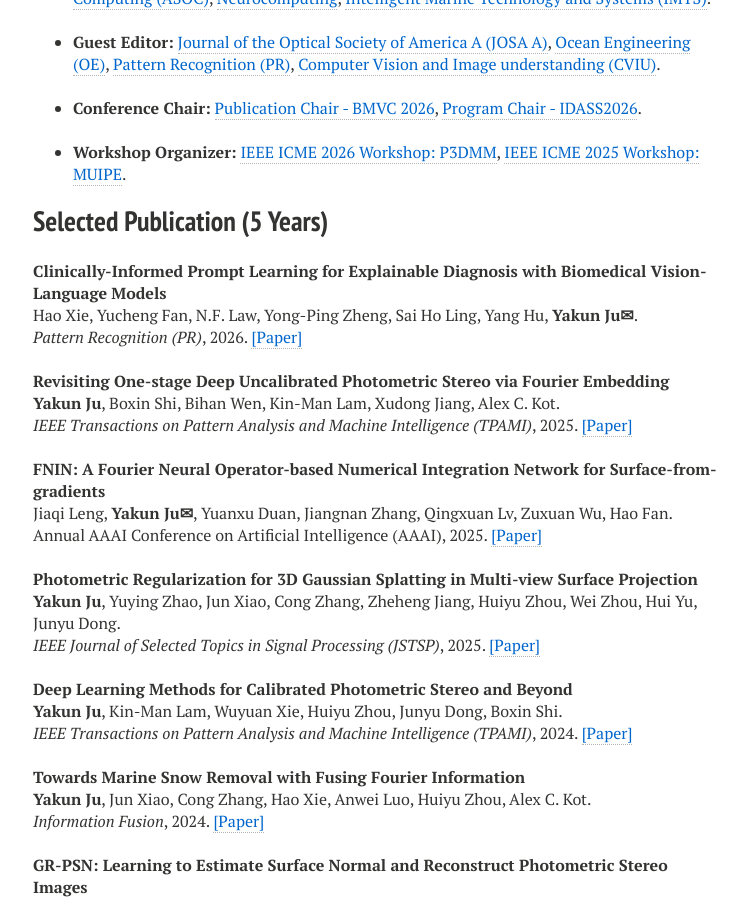
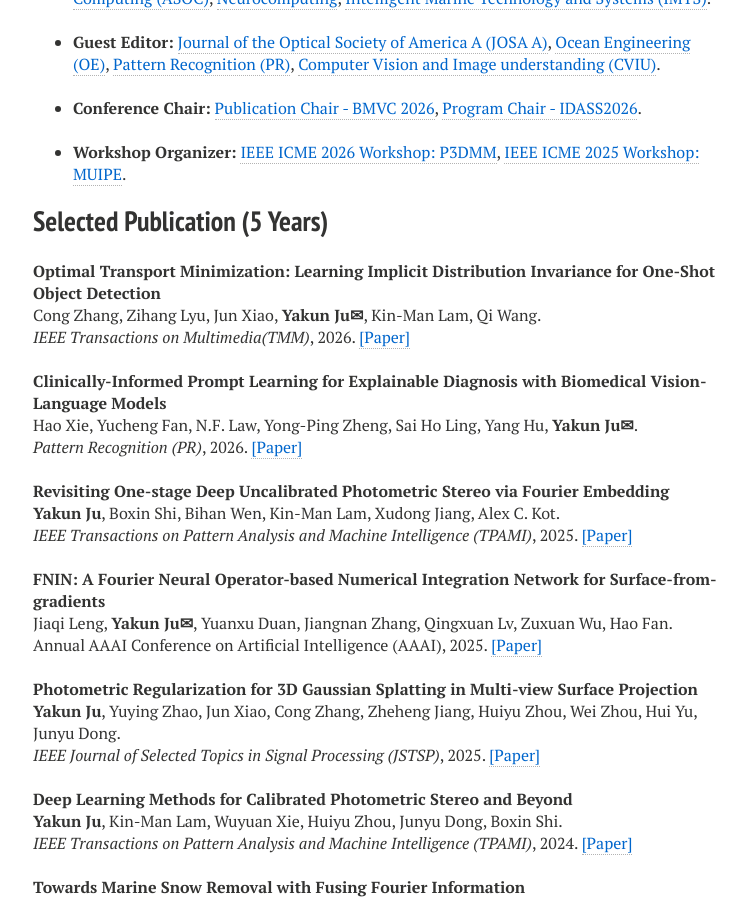
Before and after one commit to juyakun/juyakun.github.io, a Jekyll site: the page built from index.md, in a window 1280 px wide and 900 px high, scrolled down 1635 px. Shown: the whole window, without its empty margins (399-1146 px from the left). Built offline with Jekyll 4.4.1, drawn with Linux system fonts in a browser that asks for light colours; nearby versions of some CDN libraries.

Commit message:
Update index.md

```diff
--- a/index.md
+++ b/index.md
@@ -59,6 +59,11 @@
 
 
 ## Selected Publication (5 Years)
+**Optimal Transport Minimization: Learning Implicit Distribution Invariance for One-Shot Object Detection**
+Cong Zhang, Zihang Lyu, Jun Xiao,  **Yakun Ju✉**, Kin-Man Lam, Qi Wang.
+  *IEEE Transactions on Multimedia(TMM)*, 2026. [[Paper]](https://www.sciencedirect.com/science/article/abs/pii/S0031320326010794)
+<br>
+<br>
 **Clinically-Informed Prompt Learning for Explainable Diagnosis with Biomedical Vision-Language Models**
 Hao Xie, Yucheng Fan, N.F. Law, Yong-Ping Zheng, Sai Ho Ling, Yang Hu, **Yakun Ju✉**.
   *Pattern Recognition (PR)*, 2026. [[Paper]](https://www.sciencedirect.com/science/article/abs/pii/S0031320326010794)
```
